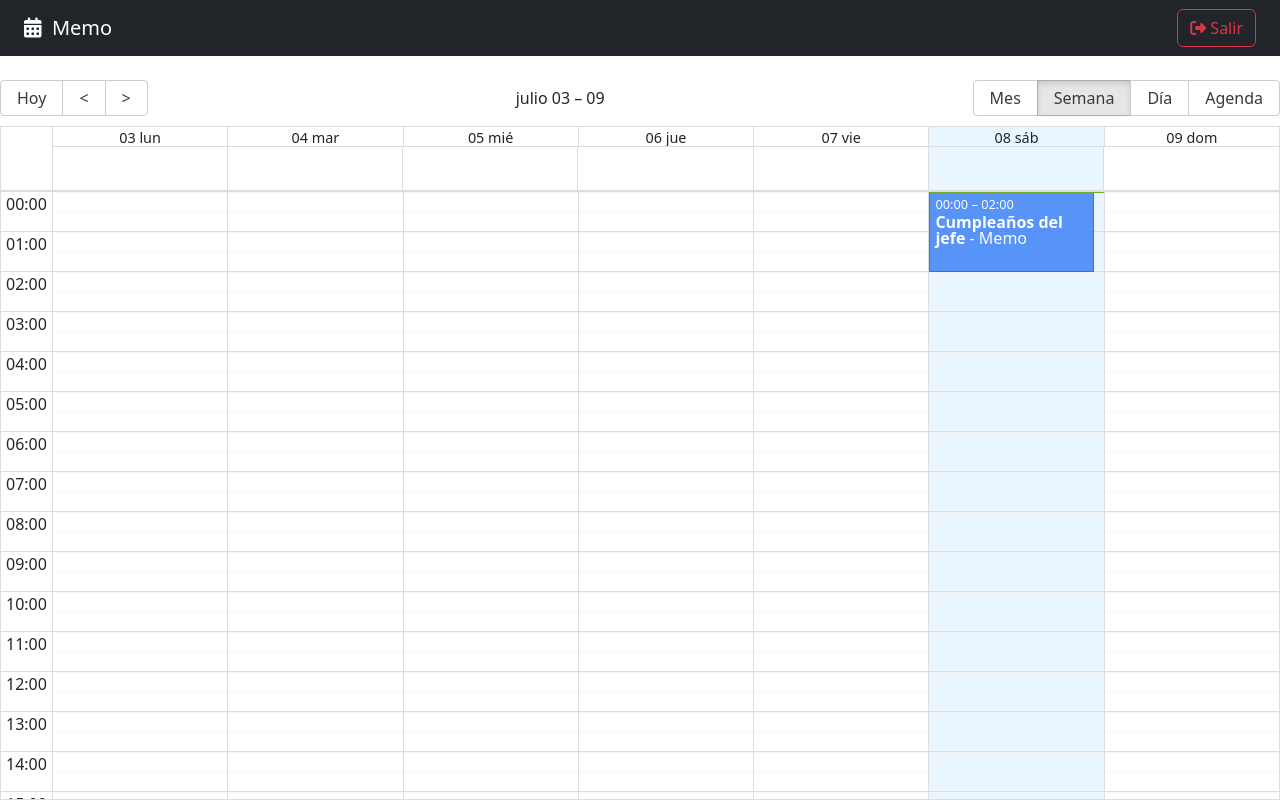
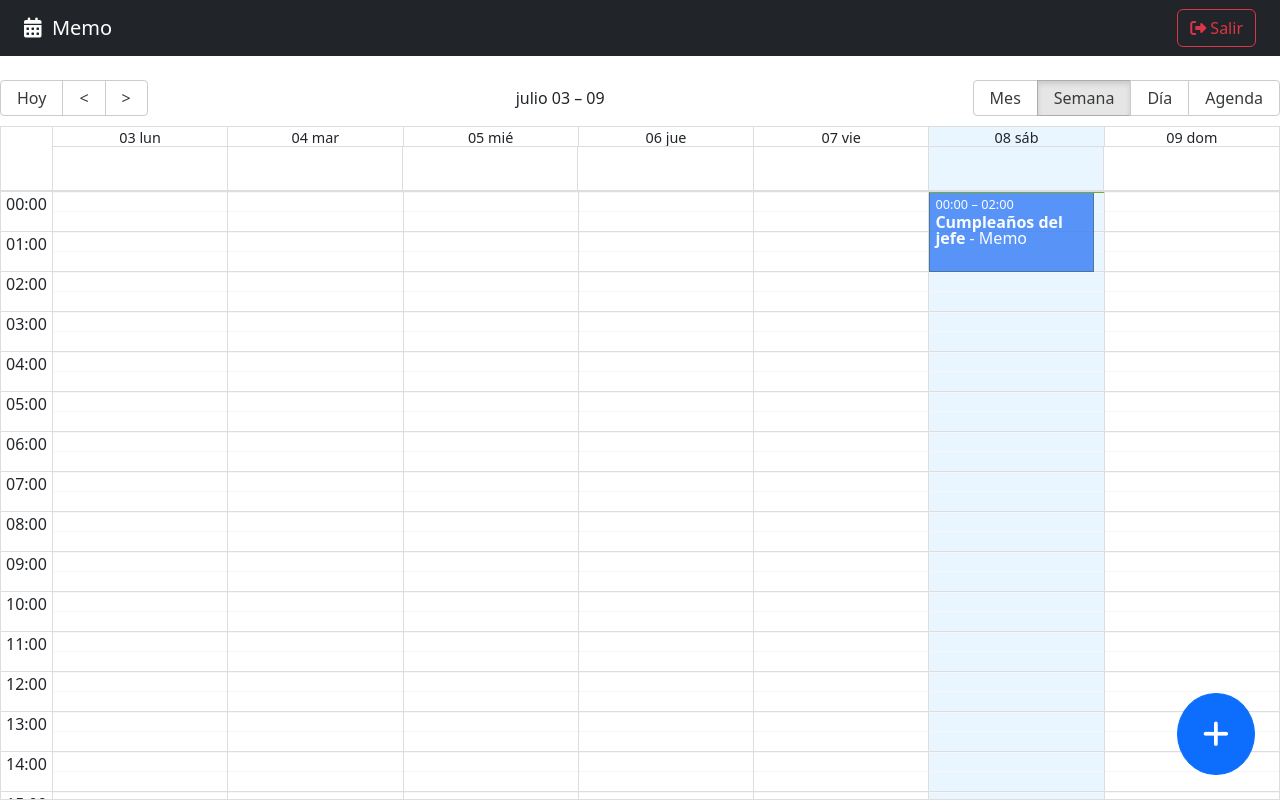
Before and after one commit to MemoSan27/calendar-app, a React (Vite) app: page / in a window 1280 px wide. Built offline with nearby package versions, Linux system fonts and the light colour scheme.

Commit message:
FabAddNew.jsx Preparando nuevo evento

```diff
--- /dev/null
+++ b/src/calendar/components/FabAddNew.jsx
@@ -0,0 +1,37 @@
+import { addHours } from "date-fns";
+import { useCalendarStore, useUiStore } from "../../hooks"
+
+
+export const FabAddNew = () => {
+
+    const { openDateModal } = useUiStore();
+    const { setActiveEvent } = useCalendarStore();
+
+    const handleClickNew = () => {
+
+        setActiveEvent({
+            title: '',
+            notes: '',
+            start: new Date(),
+            end: addHours( new Date(), 2),
+            bgColor: '#fafafa',
+            user: {
+            _id: '123',
+            name: 'Memo',
+            }
+        })
+        openDateModal();
+    }
+
+
+  return (
+
+    <button
+        className="btn btn-primary fab"
+        onClick={ handleClickNew }
+    >
+        <i className="fas fa-plus"></i>
+    </button>
+
+  )
+}
--- a/src/calendar/index.js
+++ b/src/calendar/index.js
@@ -2,3 +2,4 @@
 export * from './components/NavBar';
 export * from './components/CalendarEvent';
 export * from './components/CalendarModal';
+export * from './components/FabAddNew'
--- a/src/calendar/pages/CalendarPage.jsx
+++ b/src/calendar/pages/CalendarPage.jsx
@@ -3,7 +3,7 @@
 import { localizer, getMessagesES } from '../../helpers';
 
 
-import { NavBar, CalendarEvent, CalendarModal } from '../';
+import { NavBar, CalendarEvent, CalendarModal, FabAddNew } from '../';
 import { useState } from 'react';
 import { useUiStore, useCalendarStore } from '../../hooks';
 
@@ -71,6 +71,7 @@
       />
 
       <CalendarModal />
+      <FabAddNew />
 
 
     </>
--- a/src/styles.css
+++ b/src/styles.css
@@ -37,3 +37,13 @@
     outline: none;
     padding: 10px;
 }
+
+/*FABS */
+.fab{
+    border-radius: 100%;
+    bottom: 25px;
+    font-size: 30px;
+    padding: 25px;
+    position: fixed;
+    right: 25px;
+}
```
